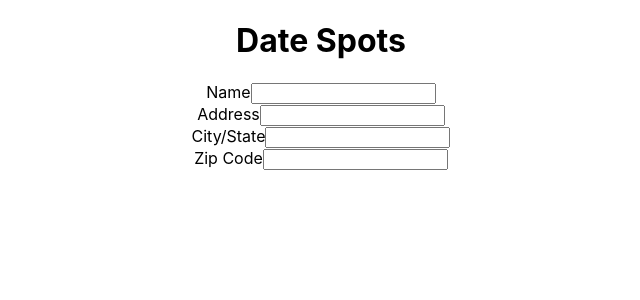
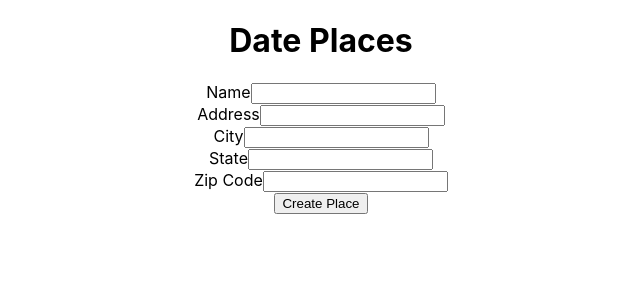
Before and after one commit to RMyers225/ForStarters-project3, a React (Create React App) app in the folder client/: page /AdminPlaces in a window 1280 px wide. Shown: the top 300 px of the page, without its empty margins (319-959 px from the left). Built offline with nearby package versions, Linux system fonts and the light colour scheme; no server answers; the HTML template or start-up script is replaced by a standard one.

Commit message:
working on admin place and event create button

```diff
--- a/client/src/components/AdminPlaces.js
+++ b/client/src/components/AdminPlaces.js
@@ -2,7 +2,6 @@
  *
  */
 import React, { Component } from 'react'
-
 import axios from 'axios'
 
 /* Step 2
@@ -19,7 +18,8 @@ export default class AdminPlaces extends Component {
         newAdminPlace: {
             name: '',
             address: '',
-            cityState: '',
+            City: '',
+            State: '',
             zipCode: Number,
         },
     }
@@ -77,7 +77,7 @@ export default class AdminPlaces extends Component {
             <div>
                 {/* Accessing the value of message from the state object */}
                 {/* <h1>{this.state.message}</h1> */}
-                <h1>Date Spots</h1>
+                <h1>Date Places</h1>
                 <form onSubmit={this.onSubmit}>
                     <div>
                         <label htmlFor="name">Name</label>
@@ -98,11 +98,20 @@ export default class AdminPlaces extends Component {
                     </div>
 
                     <div>
-                        <label htmlFor="cityState">City/State</label>
+                        <label htmlFor="City">City</label>
                         <input
                             type="text"
-                            name="cityState"
-                            value={this.state.newAdminPlace.cityState}
+                            name="City"
+                            value={this.state.newAdminPlace.City}
+                            onChange={this.onChangeAdminPlace} />
+                    </div>
+
+                    <div>
+                        <label htmlFor="State">State</label>
+                        <input
+                            type="text"
+                            name="State"
+                            value={this.state.newAdminPlace.State}
                             onChange={this.onChangeAdminPlace} />
                     </div>
 
@@ -115,7 +124,8 @@ export default class AdminPlaces extends Component {
                             onChange={this.onChangeAdminPlace} />
                     </div>
 
-                    {/* <input type="submit" value="Create Place" /> */}
+                    <input type="submit" value="Create Place" />
+                    {/* <button onClick={() => this.onDeleteAdminPlace(AdminPlace._id)}>Delete</button> */}
                 </form>
             </div>
         )
--- a/client/src/components/Events.js
+++ b/client/src/components/Events.js
@@ -23,6 +23,13 @@ export default class Events extends React.Component {
             console.log(error)
         }
     }
+
+    onDeleteEvent = async (eventId) => {
+        await axios.delete(`/api/event/${eventId}`)
+        this.getAllEvents()
+    }
+
+
     render() {
         return (
             <div>
```
